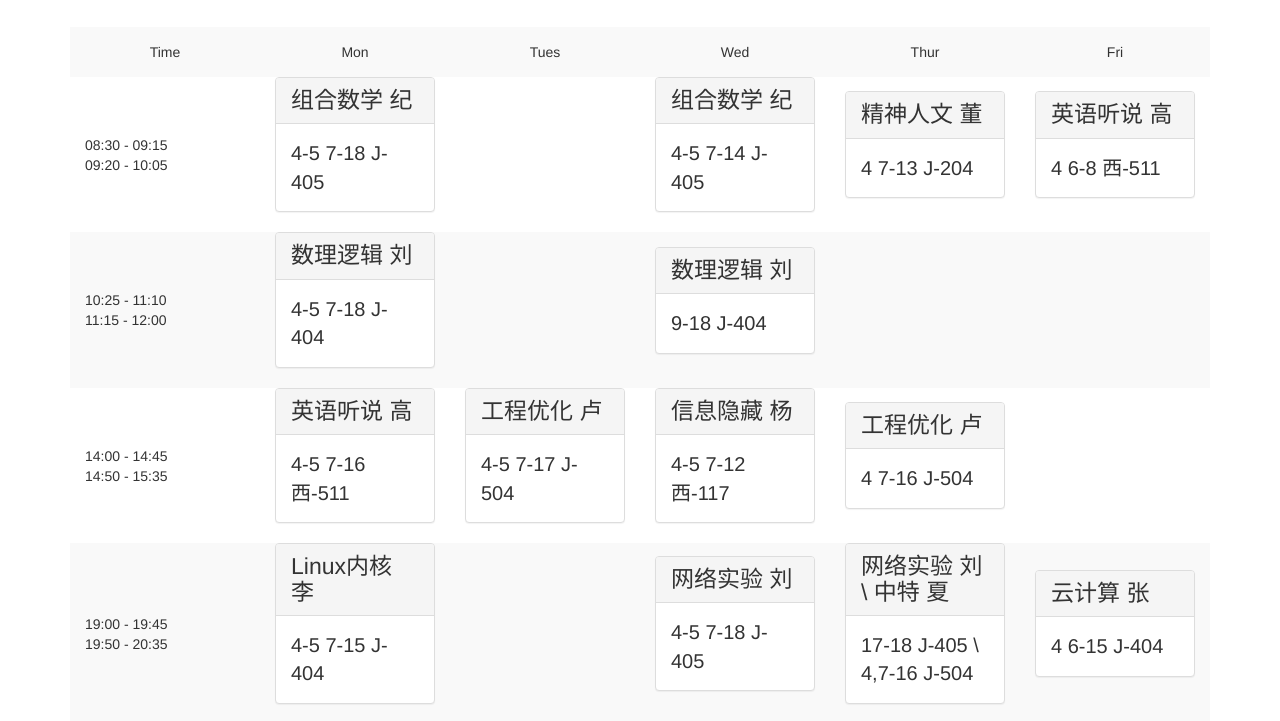
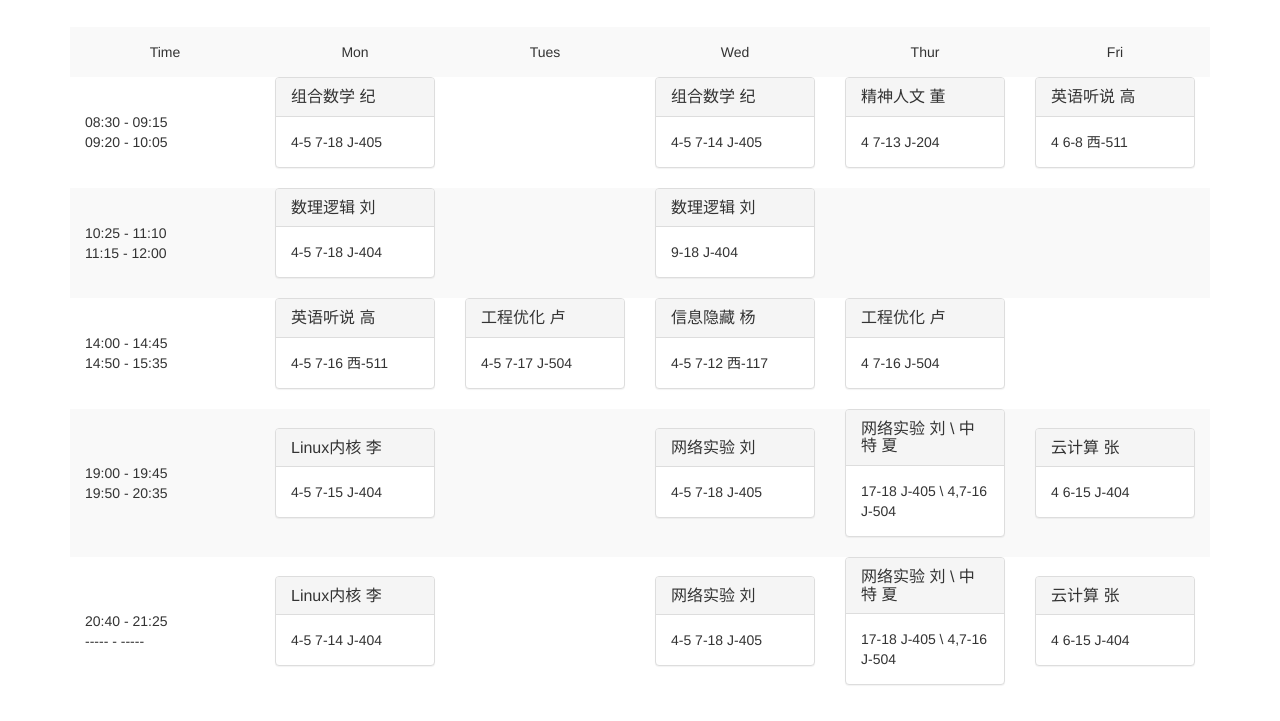
Before and after one commit to LazWorm/aolazhukuang.github.io, a plain HTML site: page index.html in a window 1280 px wide. Shown: the part 66-787 px from the top of the page. Drawn offline with nearby package versions, Linux system fonts and the light colour scheme.

Commit message:
classpage

```diff
--- a/index.html
+++ b/index.html
@@ -10,14 +10,9 @@
 <script src="https://cdn.staticfile.org/jquery/2.1.1/jquery.min.js"></script>
 <script src="https://cdn.staticfile.org/twitter-bootstrap/3.3.7/js/bootstrap.min.js"></script>
 <meta name="viewport" content="width=device-width,initial-scale=1.0,user-scalable=0,minimum-scale=1.0,maximum-scale=1.0">
+<meta name="viewport" content="width=device-width, initial-scale=1.0, maximum-scale=1.0, user-scalable=0;"/>
 <style>
-    .panel-title{
-        font-size: 23px;
-    }
 
-    .panel-body{
-        font-size: 20px;
-    }
 
     .title{
         text-align: center;
```
